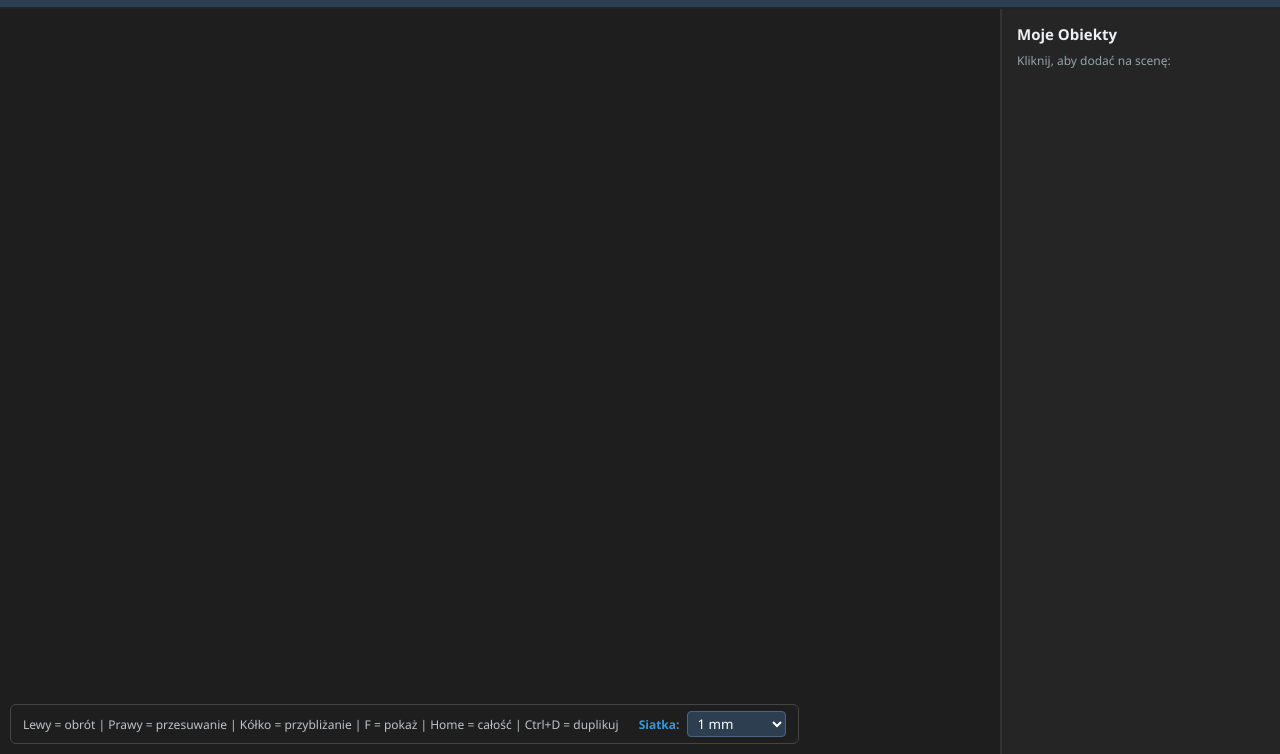
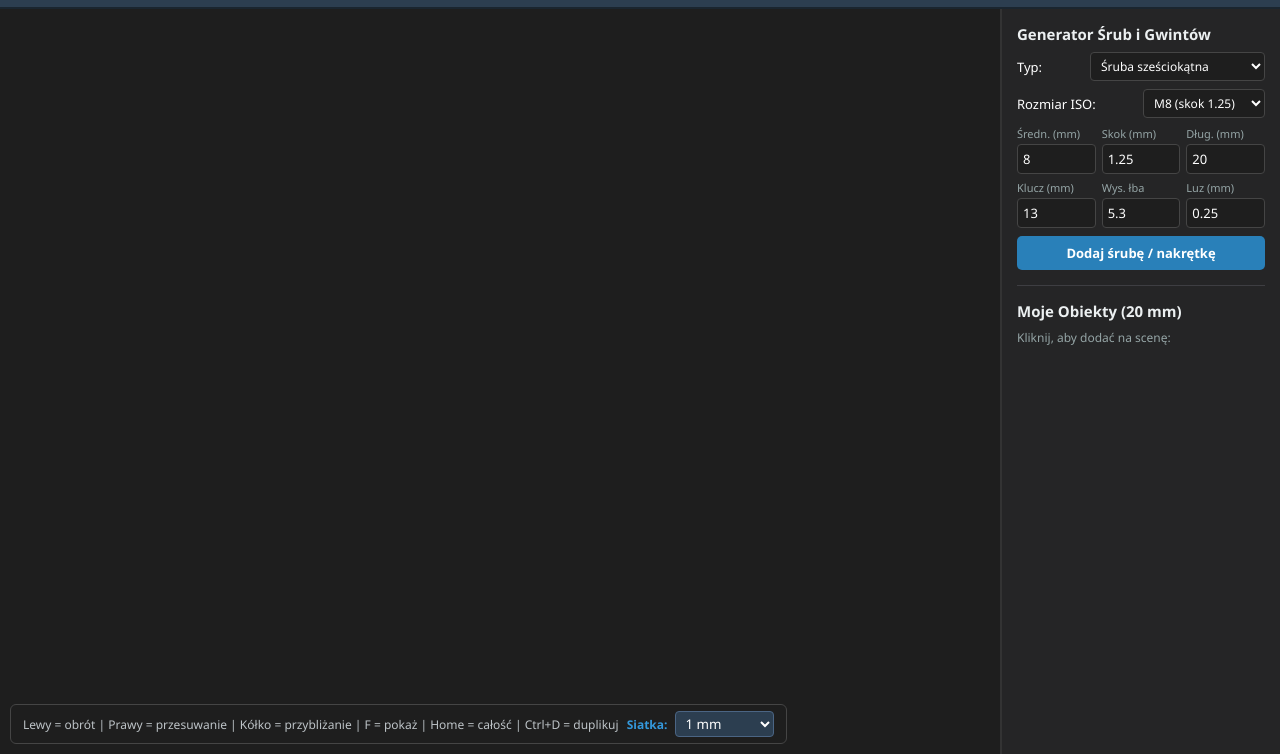
Before and after one commit to Rumburak7/Google-3D, a plain HTML site: page index.html in a window 1280 px wide. Shown: the part 46-800 px from the top of the page. Drawn offline with Linux system fonts and the light colour scheme.

Commit message:
Update title and add screw generator section

```diff
--- a/index.html
+++ b/index.html
@@ -3,7 +3,7 @@
 <head>
     <meta charset="UTF-8">
     <meta name="viewport" content="width=device-width, initial-scale=1.0">
-    <title>Mój Edytor 3D - Tinkercad Clone</title>
+    <title>Mój Edytor 3D - Tinkercad Pro</title>
     <link rel="stylesheet" href="style.css">
 </head>
 <body>
@@ -33,10 +33,10 @@
 
     <div id="main-container">
         <div id="canvas-container">
-                        <div id="help-bar">
+            <div id="help-bar">
                 <span>Lewy = obrót | Prawy = przesuwanie | Kółko = przybliżanie | F = pokaż | Home = całość | Ctrl+D = duplikuj</span>
-                <label for="snap-select" style="margin-left: 12px; color: #3498db; font-weight: bold;">Siatka:</label>
-                <select id="snap-select" style="background: #2c3e50; color: white; border: 1px solid #4b6584; border-radius: 4px; padding: 2px 5px; pointer-events: auto;">
+                <label for="snap-select" style="color: #3498db; font-weight: bold;">Siatka:</label>
+                <select id="snap-select" style="background: #2c3e50; color: white; border: 1px solid #4b6584; border-radius: 4px; padding: 2px 5px;">
                     <option value="0">Wyłączona</option>
                     <option value="0.5">0.5 mm</option>
                     <option value="1" selected>1 mm</option>
@@ -44,8 +44,8 @@
                     <option value="5">5 mm</option>
                 </select>
             </div>
+        </div>
 
-        </div>
         <div id="sidebar">
             <div id="inspector" class="hidden">
                 <h3>Właściwości obiektu</h3>
@@ -93,22 +93,78 @@
                 <hr class="divider">
             </div>
 
-            <h3>Moje Obiekty</h3>
+            <h3>Generator Śrub i Gwintów</h3>
+            <div class="prop-row">
+                <label>Typ:</label>
+                <select id="screw-type">
+                    <option value="bolt">Śruba sześciokątna</option>
+                    <option value="nut">Nakrętka sześciokątna</option>
+                    <option value="rod">Pręt / Otwór gwintowany</option>
+                </select>
+            </div>
+            <div class="prop-row">
+                <label>Rozmiar ISO:</label>
+                <select id="screw-preset">
+                    <option value="custom">Własny wymiar</option>
+                    <option value="3,0.5,5.5,2">M3 (skok 0.5)</option>
+                    <option value="4,0.7,7,2.8">M4 (skok 0.7)</option>
+                    <option value="5,0.8,8,3.5">M5 (skok 0.8)</option>
+                    <option value="6,1.0,10,4">M6 (skok 1.0)</option>
+                    <option value="8,1.25,13,5.3" selected>M8 (skok 1.25)</option>
+                    <option value="10,1.5,17,6.4">M10 (skok 1.5)</option>
+                    <option value="12,1.75,19,7.5">M12 (skok 1.75)</option>
+                    <option value="16,2.0,24,10">M16 (skok 2.0)</option>
+                    <option value="20,2.5,30,12.5">M20 (skok 2.5)</option>
+                </select>
+            </div>
+            <div class="grid-inputs">
+                <div>
+                    <label>Średn. (mm)</label>
+                    <input type="number" id="screw-diam" value="8" step="0.5" min="2">
+                </div>
+                <div>
+                    <label>Skok (mm)</label>
+                    <input type="number" id="screw-pitch" value="1.25" step="0.05" min="0.2">
+                </div>
+                <div>
+                    <label>Dług. (mm)</label>
+                    <input type="number" id="screw-len" value="20" step="1" min="2">
+                </div>
+            </div>
+            <div class="grid-inputs" style="margin-top: 6px;">
+                <div>
+                    <label>Klucz (mm)</label>
+                    <input type="number" id="screw-head-w" value="13" step="0.5" min="3">
+                </div>
+                <div>
+                    <label>Wys. łba</label>
+                    <input type="number" id="screw-head-h" value="5.3" step="0.2" min="1">
+                </div>
+                <div>
+                    <label>Luz (mm)</label>
+                    <input type="number" id="screw-tol" value="0.25" step="0.05" min="0">
+                </div>
+            </div>
+            <button id="btn-add-screw" class="full-btn">Dodaj śrubę / nakrętkę</button>
+
+            <hr class="divider">
+
+            <h3>Moje Obiekty (20 mm)</h3>
             <p class="hint">Kliknij, aby dodać na scenę:</p>
             <div id="shapes-list"></div>
         </div>
     </div>
 
-        <script type="importmap">
+    <script type="importmap">
         {
             "imports": {
-                "three": "https://esm.sh/three@0.160.0",
-                "three/addons/": "https://esm.sh/three@0.160.0/examples/jsm/",
-                "three-bvh-csg": "https://esm.sh/three-bvh-csg@0.0.16?external=three"
+                "three": "https://unpkg.com/three@0.160.0/build/three.module.js",
+                "three/addons/": "https://unpkg.com/three@0.160.0/examples/jsm/",
+                "three-mesh-bvh": "https://unpkg.com/three-mesh-bvh@0.7.3/build/index.module.js",
+                "three-bvh-csg": "https://unpkg.com/three-bvh-csg@0.0.16/build/index.module.js"
             }
         }
     </script>
-
     <script type="module" src="app.js"></script>
 </body>
 </html>
```
